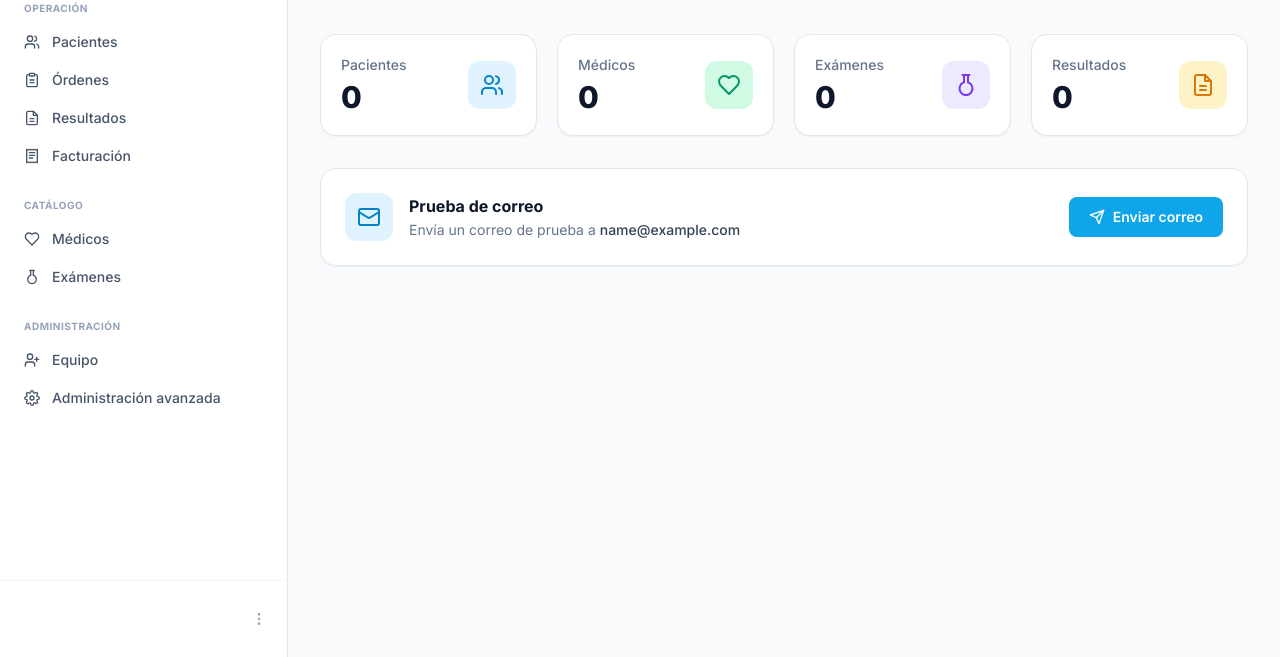
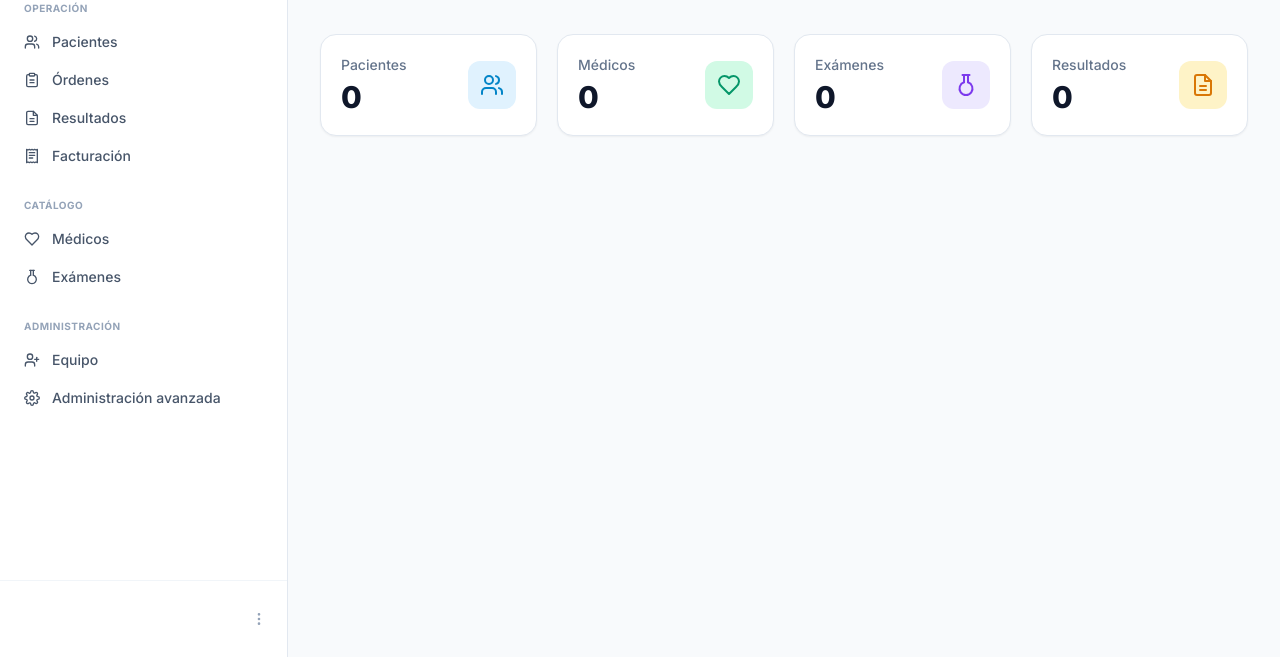
Before and after one commit to Epaval/labclin, a Django app: page / in a window 1280 px wide. Shown: the part 143-800 px from the top of the page. Run offline with Django 5.2, Linux system fonts and the light colour scheme; the visitor is signed in with stand-in values (Sample User, id 1); data that the repository does not hold is empty; parts of the project's set-up code (start-up, migrations or seed data) failed here and were passed over.

Commit message:
v1.2.3: Producción - sin consola visible + sin botón prueba de correo

```diff
--- a/templates/dashboard.html
+++ b/templates/dashboard.html
@@ -74,38 +74,6 @@
   </a>
 </div>
 
-<!-- Prueba de correo -->
-{% if perms.results.view_resultado %}
-  <div class="bg-white border border-slate-200 rounded-2xl shadow-sm p-6">
-    <div class="flex flex-col sm:flex-row sm:items-center sm:justify-between gap-4">
-      <div class="flex items-center gap-4">
-        <div class="w-12 h-12 rounded-xl bg-sky-100 text-sky-600 flex items-center justify-center flex-shrink-0">
-          <svg xmlns="http://www.w3.org/2000/svg" class="w-6 h-6" viewBox="0 0 24 24" fill="none" stroke="currentColor" stroke-width="2" stroke-linecap="round" stroke-linejoin="round">
-            <rect x="2" y="4" width="20" height="16" rx="2"/>
-            <path d="m22 7-8.97 5.7a1.94 1.94 0 0 1-2.06 0L2 7"/>
-          </svg>
-        </div>
-        <div>
-          <h2 class="text-base font-bold text-slate-900">Prueba de correo</h2>
-          <p class="text-sm text-slate-500 mt-0.5">
-            Envía un correo de prueba a <span class="font-medium text-slate-700">{{ user.email }}</span>
-          </p>
-        </div>
-      </div>
-
-      <form method="post" action="{% url 'results:test_email' %}">
-        {% csrf_token %}
-        <button type="submit"
-                class="inline-flex items-center gap-2 bg-sky-500 hover:bg-sky-600 text-white text-sm font-semibold px-5 py-2.5 rounded-lg shadow-sm hover:shadow-lg hover:-translate-y-0.5 transition-all">
-          <svg xmlns="http://www.w3.org/2000/svg" class="w-4 h-4" viewBox="0 0 24 24" fill="none" stroke="currentColor" stroke-width="2" stroke-linecap="round" stroke-linejoin="round">
-            <line x1="22" y1="2" x2="11" y2="13"/><polygon points="22 2 15 22 11 13 2 9 22 2"/>
-          </svg>
-          Enviar correo
-        </button>
-      </form>
-    </div>
-  </div>
-{% endif %}
 {% if modo_escritorio %}
   <div class="bg-white border border-slate-200 rounded-2xl shadow-sm p-6 mt-5">
     <div class="flex flex-col sm:flex-row sm:items-center sm:justify-between gap-4">
```
Also changed, not shown: 1 other file.
